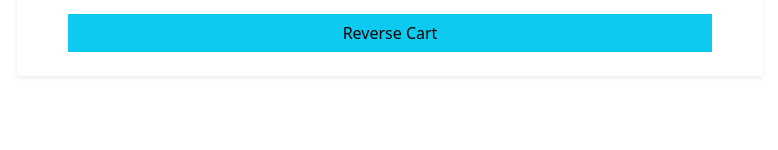
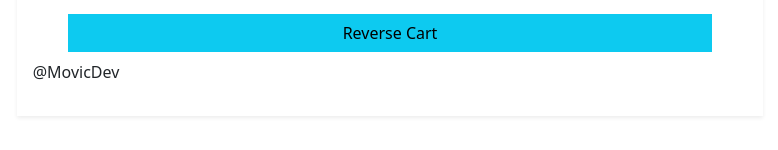
Before and after one commit to MovicDev/Mini-E-commerce-, a plain HTML site: page index.html in a window 1280 px wide. Shown: the part 552-702 px from the top of the page, without its empty margins (250-1028 px from the left). Drawn offline with Linux system fonts and the light colour scheme.

Commit message:
Update index.html

```diff
--- a/index.html
+++ b/index.html
@@ -50,6 +50,7 @@
         <button class="btn btn-info my-2  form-control-sm rounded-0 col-12" onclick="addRev()">Reverse Cart </button>
     </div>
     </div>
+        <p>@MovicDev</p>
     </div>
     <script src="scrtip.js"></script>
 </body>
```
